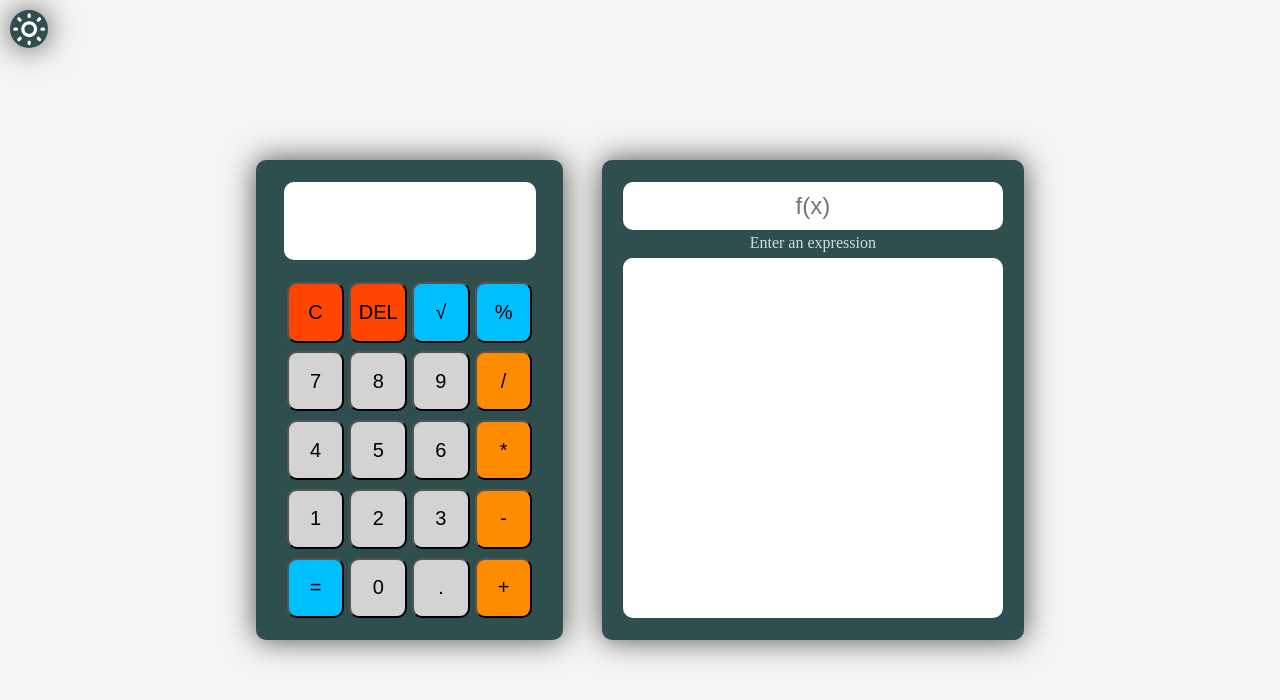
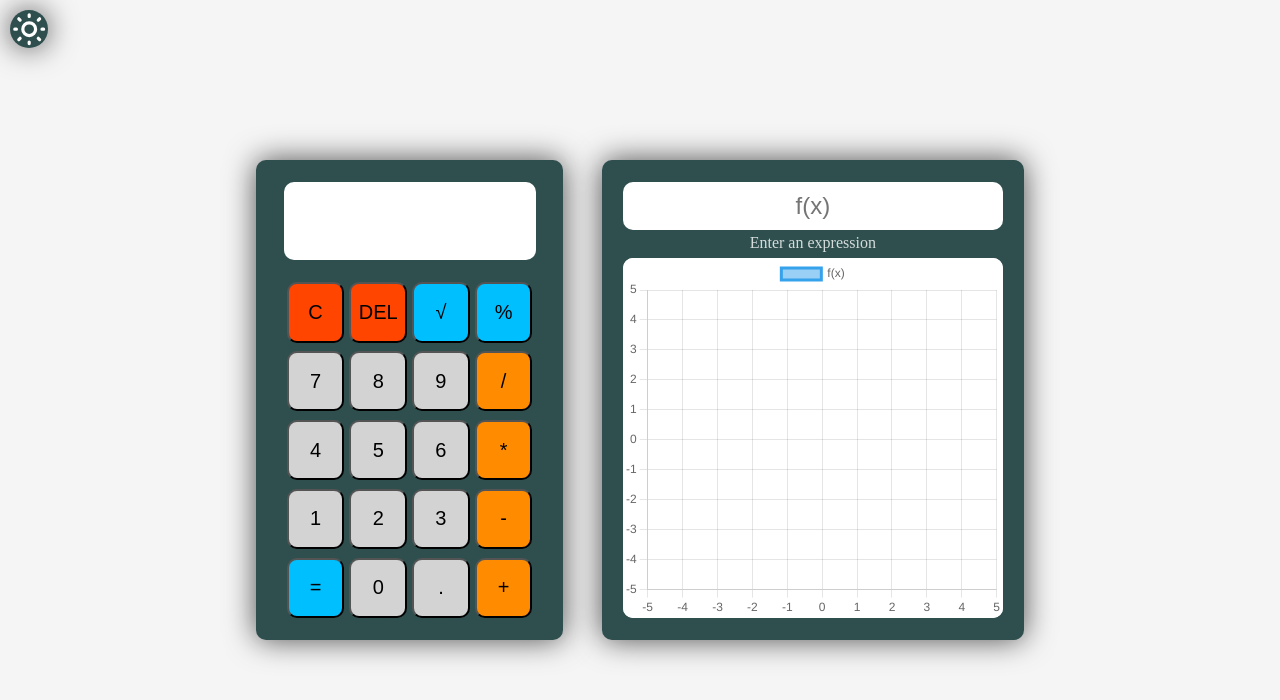
Before and after one commit to itsBayDev/web-calculator, a website: page index.html in a window 1280 px wide. Drawn offline with nearby package versions, Linux system fonts and the light colour scheme.

Commit message:
fix chart.js polyfill

```diff
--- a/index.html
+++ b/index.html
@@ -7,7 +7,7 @@
     <meta name="description" content="Simple numerical & graphing calculators." />
     <link href="style.css" rel="stylesheet" />
     <link href="favicon.ico" rel="icon" />
-    <script src="https://cdnjs.cloudflare.com/ajax/libs/Chart.js/4.4.1/chart.min.js"></script>
+    <script src="https://cdn.jsdelivr.net/npm/chart.js@4.4.1/dist/chart.umd.js"></script>
     <script src="script.js"></script>
   </head>
   <body class="color">
```
